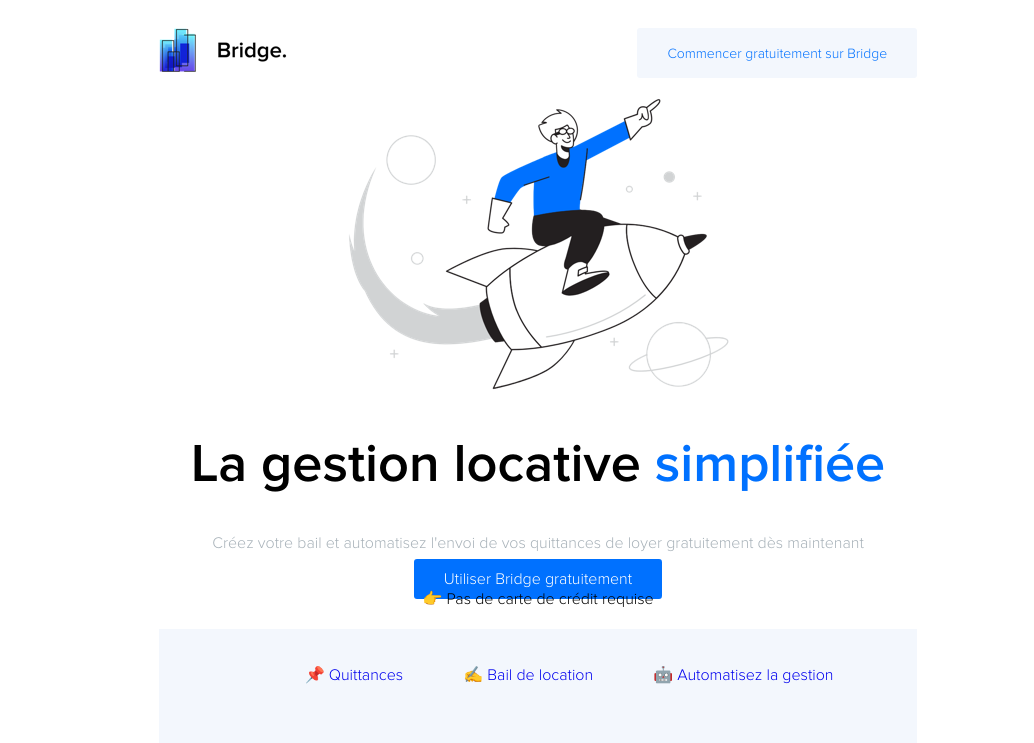
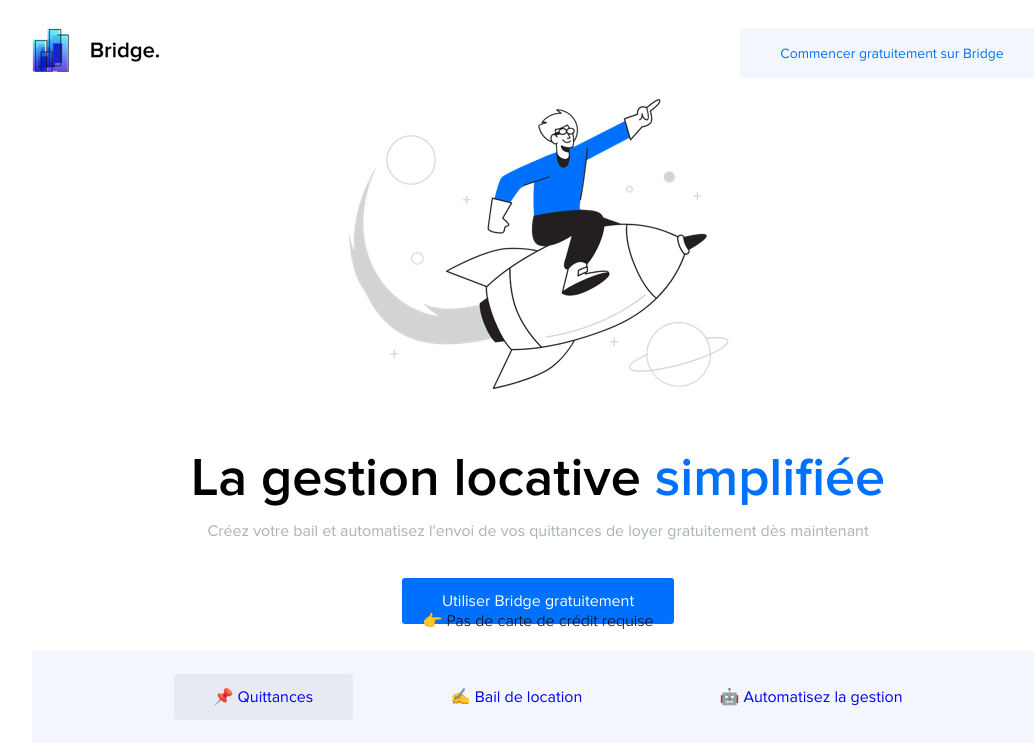
Before and after one commit to bridge-immo/landing, a plain HTML site: page index.html in a window 1280 px wide. Both pictures are taken after a click on the link "📌 Quittances". Shown: the top 743 px of the page, without its empty margins (102-1136 px from the left). Drawn offline with Linux system fonts and the light colour scheme.

Commit message:
update font, tabs-menu

```diff
--- a/css/main.css
+++ b/css/main.css
@@ -6,6 +6,11 @@
 @font-face {
     font-family: proxima-nova-light;
     src: url('../fonts/Proxima/Mark\ Simonson\ -\ Proxima\ Nova\ Light.otf');
+}
+
+@font-face {
+    font-family: proxima-nova-regular;
+    src: url('../fonts/Proxima/Mark\ Simonson\ -\ Proxima\ Nova\ Regular.otf');
 }
 
 header {
@@ -20,22 +25,34 @@ h1, h2, h3 {
 }
 
 .container {
-    margin: 0 20%;
+    margin: 0 10%;
     text-align: center;
     font-family: proxima-nova-light;
+}
+
+.presentation h1, p {
+    margin: 10px;
+}
+
+.presentation {
+    margin: 50px 0;
 }
 
 .big-title {
     font-size: 54px;
 }
 
-.text-desc {
+p {
     color: #A8B2B9;
     letter-spacing: 0;
 }
 
+.text-secondary-bold, a {
+    font-family: proxima-nova-regular;
+}
+
 .btn {
-    padding: 10px 30px;
+    padding: 13px 40px;
     text-decoration: none;
     border-radius: 3px;
     text-align: center !important;
@@ -70,6 +87,7 @@ h1, h2, h3 {
     background-color: #F3F7FD;
     margin-top: 20px;
     padding: 20px 10%;
+    min-height: 60vh
 }
 
 .tabs-menu {
@@ -88,13 +106,19 @@ h1, h2, h3 {
 }
 
 .tabs-content-left img {
-    width: 300px;
+
+    width: 200px;
 }
 
 .tabs-content-right {
     text-align: justify;
     width: 50%;
     margin-left: 10%;
+}
+
+.active-tab-menu {
+    background: rgba(0,0,0,0.05);
+    border-radius: 4px;
 }
 
 .hide-block {
--- a/index.html
+++ b/index.html
@@ -12,15 +12,17 @@
     <div class="container">
         <header>
             <a href="#"><img src="img/LogoBridge.png" alt="LogoBridge.png"></a>
-            <a href="" class="btn btn-blue-light">Commencer gratuitement sur Bridge</a>
+            <a href="" class="btn btn-blue-light text-secondary-bold">Commencer gratuitement sur Bridge</a>
         </header>
         <div>
             <img src="img/rocket_boy.png" alt="rocket_boy.png">
             <div class="getting_started">
-                <h1 class="big-title">La gestion locative <span class="text-blue">simplifiée</span></h1>
-                <p class="text-desc">
-                    Créez votre bail et automatisez l'envoi de vos quittances de loyer gratuitement dès maintenant
-                </p>
+                <div class="presentation">
+                    <h1 class="big-title">La gestion locative <span class="text-blue">simplifiée</span></h1>
+                    <p class="text-secondary-bold">
+                        Créez votre bail et automatisez l'envoi de vos quittances de loyer gratuitement dès maintenant
+                    </p>
+                </div>
                 <div class="use_free">
                     <div>
                         <a href="#add-property" class="btn btn-blue">Utiliser Bridge gratuitement</a>
@@ -33,9 +35,12 @@
             <div id="tabs" class="tabs">
                 <div>
                     <ul class="tabs-menu">
-                        <li><a href="#rent-receipt" class="btn" onclick="showRentReceipt()">📌 Quittances</a></li>
-                        <li><a href="#lease" class="btn" onclick="showLease()">✍️ Bail de location</a></li>
-                        <li><a href="#automation" class="btn" onclick="showAutomation()">🤖 Automatisez la gestion</a></li>
+                        <li><a href="#rent-receipt" id="menu-rent-receipt" class="btn active-tab-menu"
+                                onclick="showRentReceipt()">📌 Quittances</a></li>
+                        <li><a href="#lease" id="menu-lease" class="btn" onclick="showLease()">✍️ Bail de location</a>
+                        </li>
+                        <li><a href="#automation" id="menu-automation" class="btn" onclick="showAutomation()">🤖
+                                Automatisez la gestion</a></li>
                     </ul>
                 </div>
                 <div id="tabs-rent-receipt" class="tabs-content">
@@ -100,19 +105,23 @@
                 </div>
                 <div>
                     <span class="highlight-yellow">⛱</span>
-                    <p><span class="text-info-bold">Automatisez l'envoie des documents</span> chaque mois à vos locataires.</p>
+                    <p><span class="text-info-bold">Automatisez l'envoie des documents</span> chaque mois à vos
+                        locataires.</p>
                 </div>
                 <div>
                     <span class="highlight-yellow">🖋</span>
-                    <p><span class="text-info-bold">Faîtes signez</span> l'ensemble de vos documents électroniquement <span class="text-info-bold">en quelques clics.</span></p>
+                    <p><span class="text-info-bold">Faîtes signez</span> l'ensemble de vos documents électroniquement
+                        <span class="text-info-bold">en quelques clics.</span></p>
                 </div>
                 <div>
                     <span class="highlight-yellow">☝️</span>
-                    <p>En cas de retard Bridge prend en charge l'envoi <span class="text-info-bold">des relances de paiment</span> à vos locataires.</p>
+                    <p>En cas de retard Bridge prend en charge l'envoi <span class="text-info-bold">des relances de
+                            paiment</span> à vos locataires.</p>
                 </div>
                 <div>
                     <span class="highlight-yellow">⚖️</span>
-                    <p>Nos équipes s'assurent de maintenir vos documents <span class="text-info-bold">conformément aux réglementations.</span></p>
+                    <p>Nos équipes s'assurent de maintenir vos documents <span class="text-info-bold">conformément aux
+                            réglementations.</span></p>
                 </div>
             </div>
         </div>
@@ -122,12 +131,24 @@
         let leaseTab = document.getElementById('tabs-lease')
         let automationTab = document.getElementById('tabs-automation')
         let tabs = document.getElementById('tabs')
+        let buttonsMenu = ['menu-rent-receipt', 'menu-lease', 'menu-automation']
+
+        function activeTabMenu(menu_active) {
+            document.getElementById(menu_active).classList.add('active-tab-menu')
+            buttonsMenu.forEach(elem => {
+                if (elem !== menu_active) {
+                    console.log(elem)
+                    document.getElementById(elem).classList.remove('active-tab-menu')
+                }
+            })
+        }
 
         function showRentReceipt() {
             rentReceiptTab.classList.remove('hide-block')
             leaseTab.classList.add('hide-block')
             automationTab.classList.add('hide-block')
             tabs.style.backgroundColor = '#F3F7FD'
+            activeTabMenu('menu-rent-receipt')
         }
 
         function showLease() {
@@ -135,6 +156,7 @@
             rentReceiptTab.classList.add('hide-block')
             automationTab.classList.add('hide-block')
             tabs.style.backgroundColor = '#FFFCEF'
+            activeTabMenu('menu-lease')
         }
 
         function showAutomation() {
@@ -142,6 +164,7 @@
             rentReceiptTab.classList.add('hide-block')
             leaseTab.classList.add('hide-block')
             tabs.style.backgroundColor = '#FFF1F1'
+            activeTabMenu('menu-automation')
         }
     </script>
 </body>
```
